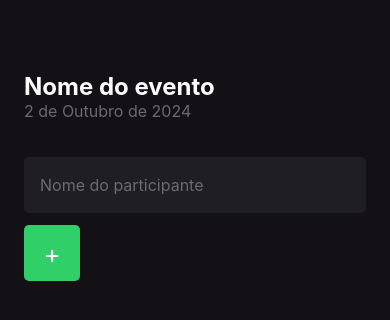
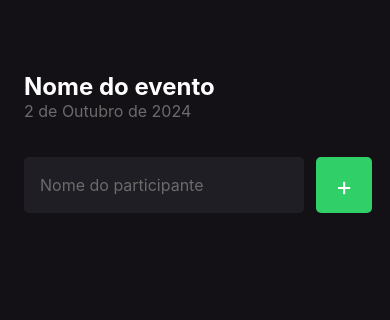
Before and after one commit to brendavit0ria/im-here, a React Native app: screen / in a window 390 px wide. Shown: the top 320 px of the page. Built offline with nearby package versions, Linux system fonts and the light colour scheme.

Commit message:
feat: creating the form

```diff
--- a/src/screens/Home/index.tsx
+++ b/src/screens/Home/index.tsx
@@ -12,6 +12,7 @@ export function Home() {
       <Text style={styles.eventName}>Nome do evento</Text>
       <Text style={styles.eventDate}>2 de Outubro de 2024</Text>
 
+      <View style={styles.form}>
         <TextInput
           style={styles.input}
           placeholder="Nome do participante"
@@ -22,5 +23,6 @@ export function Home() {
           <Text style={styles.buttonText}>+</Text>
         </TouchableOpacity>
       </View>
+    </View>
   );
 }
--- a/src/screens/Home/styles.ts
+++ b/src/screens/Home/styles.ts
@@ -17,14 +17,14 @@ export const styles = StyleSheet.create({
     fontSize: 16,
   },
   input: {
+    flex: 1,
     height: 56,
     backgroundColor: "#1F1E25",
     borderRadius: 5,
     color: "#FFF",
     padding: 16,
     fontSize: 16,
-    marginTop: 36,
-    marginBottom: 12,
+    marginRight: 12,
   },
   buttonText: {
     color: "#FFF",
@@ -38,4 +38,10 @@ export const styles = StyleSheet.create({
     alignItems: "center",
     justifyContent: "center",
   },
+  form: {
+    width: "100%",
+    flexDirection: "row",
+    marginTop: 36,
+    marginBottom: 42,
+  },
 });
```
Lines whose indentation alone changed are shown as unchanged.
